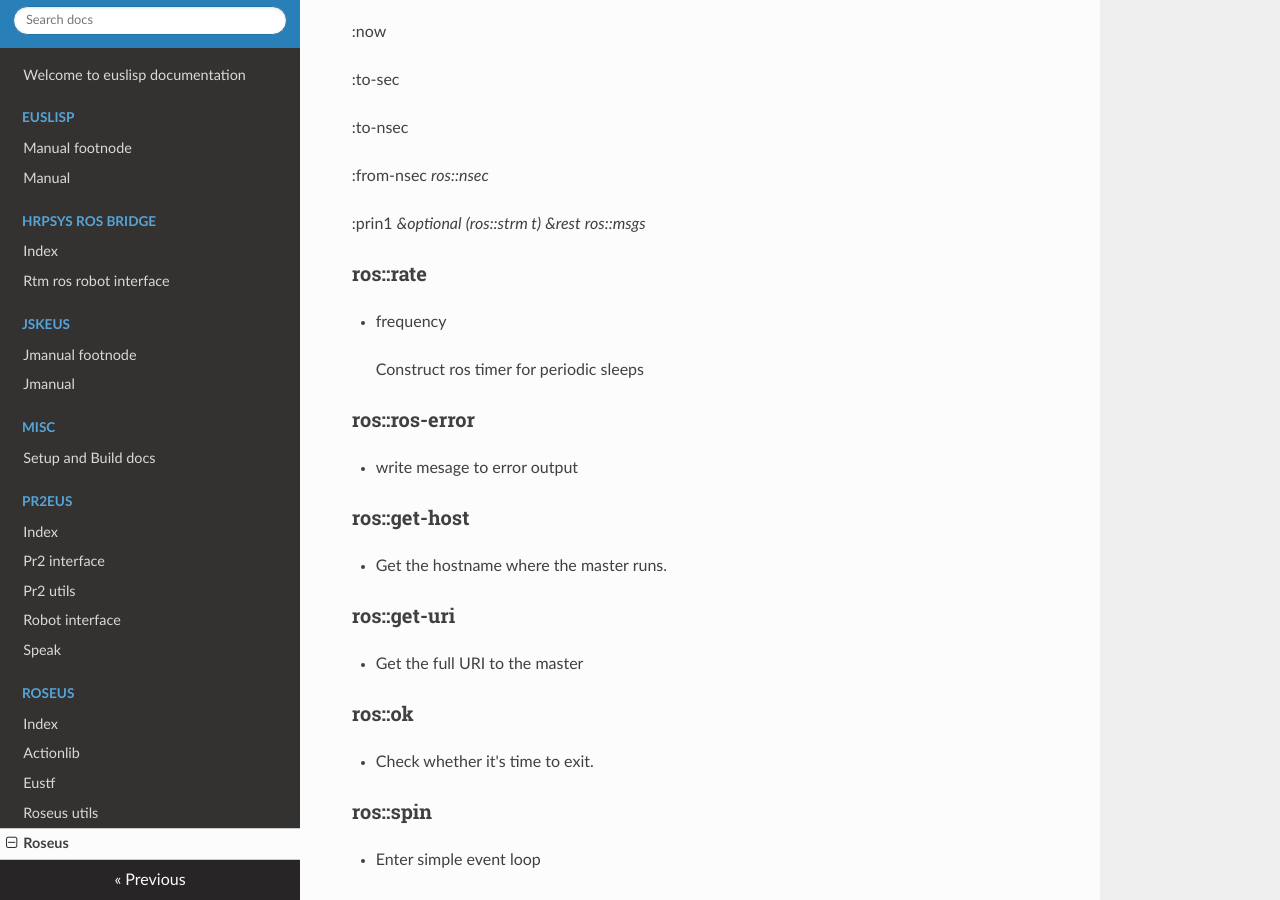
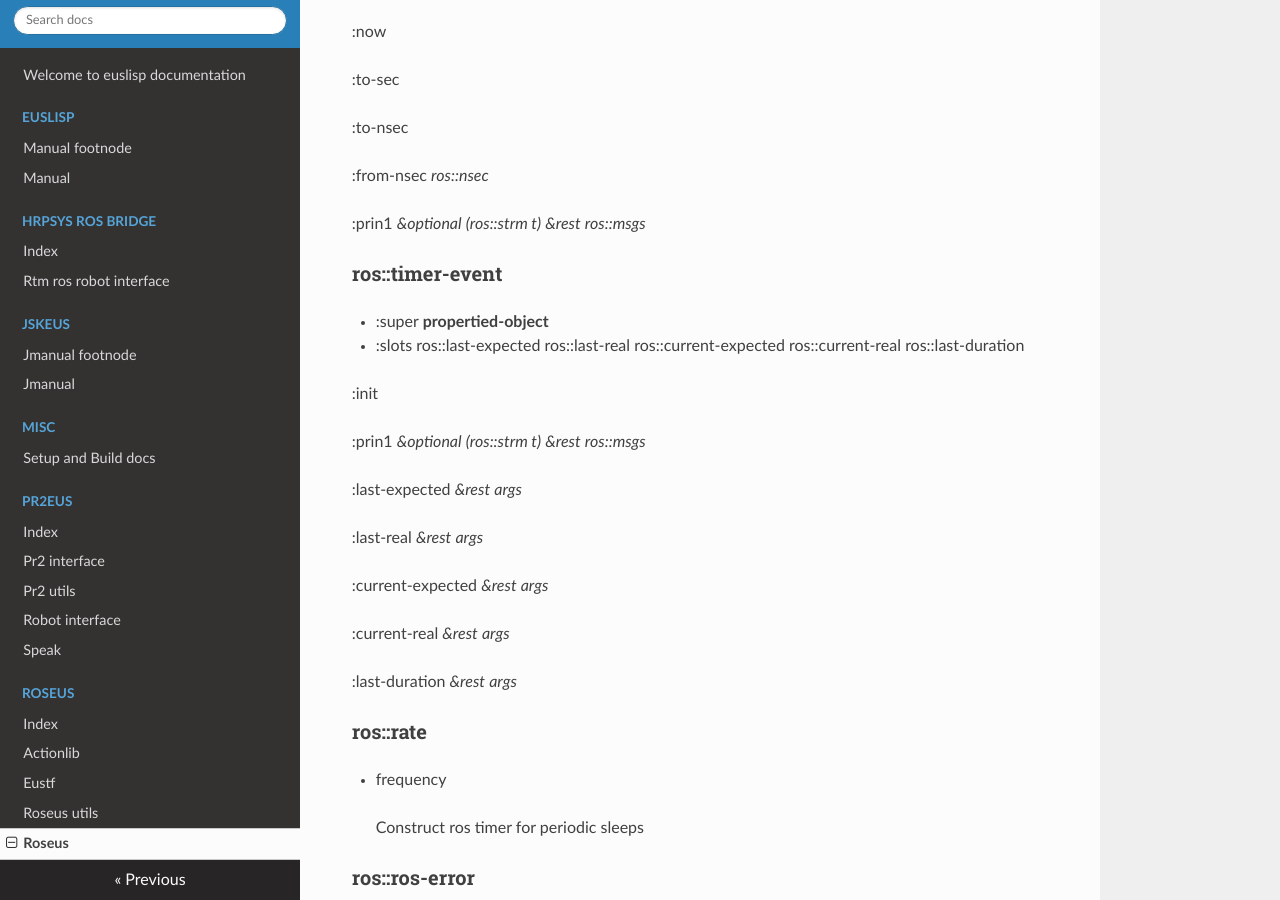
Before and after one commit to jsk-ros-pkg/euslisp-docs, an MkDocs documentation site: the page built from docs/roseus/roseus.md, in a window 1280 px wide and 900 px high, scrolled down 947 px. Built offline with MkDocs 1.6.1, drawn with Linux system fonts in a browser that asks for light colours; nearby versions of some CDN libraries.

Commit message:
update documentation for roseus

```diff
--- a/docs/roseus/roseus.md
+++ b/docs/roseus/roseus.md
@@ -44,6 +44,27 @@
 :from-nsec *ros::nsec*
 
 :prin1 *&optional* *(ros::strm t)* *&rest* *ros::msgs*
+
+
+### ros::timer-event
+- :super **propertied-object**
+- :slots ros::last-expected ros::last-real ros::current-expected ros::current-real ros::last-duration
+
+
+
+:init
+
+:prin1 *&optional* *(ros::strm t)* *&rest* *ros::msgs*
+
+:last-expected *&rest* *args*
+
+:last-real *&rest* *args*
+
+:current-expected *&rest* *args*
+
+:current-real *&rest* *args*
+
+:last-duration *&rest* *args*
 
 
 ### ros::rate ###
```
